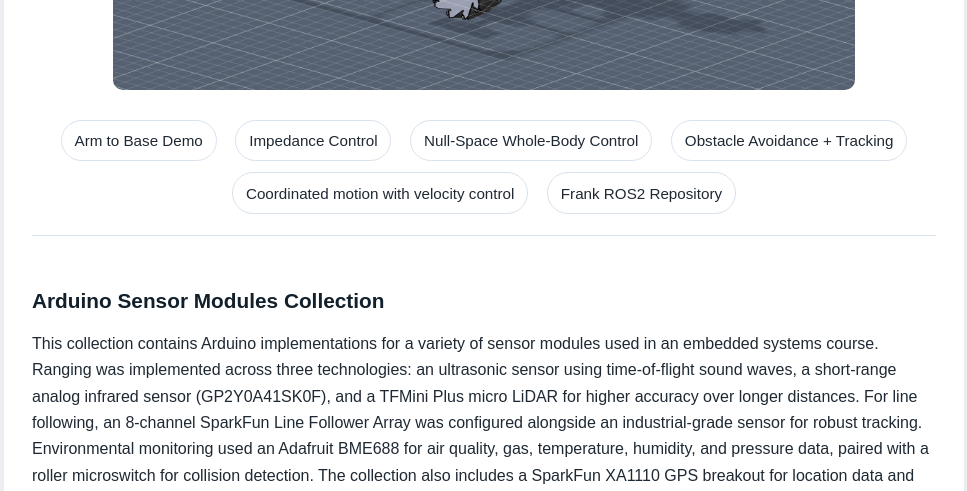
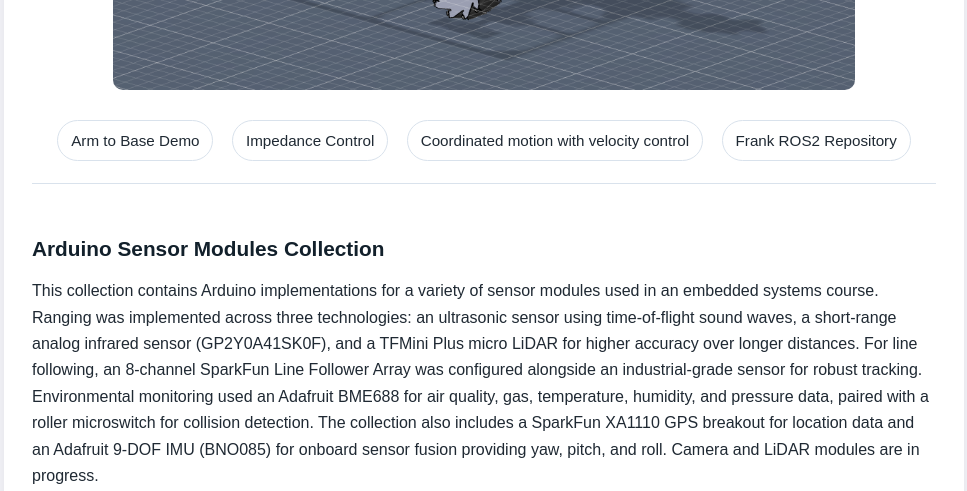
Before and after one commit to kevin866/project_portfolio, a plain HTML site: page index.html in a window 1280 px wide. Shown: the part 1780-2271 px from the top of the page, without its empty margins (156-1123 px from the left). Drawn offline with Linux system fonts and the light colour scheme.

Commit message:
updated demos

```diff
--- a/index.html
+++ b/index.html
@@ -308,8 +308,8 @@
     <div class="links">
       <a href="https://youtube.com/shorts/bZ019xYsN28?si=jBkl1PfUX8O3O2OO" target="_blank" rel="noopener noreferrer">Arm to Base Demo</a>
       <a href="https://youtu.be/eS5MawKX8QY" target="_blank" rel="noopener noreferrer">Impedance Control</a>
-      <a href="https://youtu.be/ChRnr9zuSS8" target="_blank" rel="noopener noreferrer">Null-Space Whole-Body Control</a>
-      <a href="https://www.youtube.com/watch?v=dz8DDqjNEAs" target="_blank" rel="noopener noreferrer">Obstacle Avoidance + Tracking</a>
+      <!-- <a href="https://youtu.be/ChRnr9zuSS8" target="_blank" rel="noopener noreferrer">Null-Space Whole-Body Control</a> -->
+      <!-- <a href="https://www.youtube.com/watch?v=dz8DDqjNEAs" target="_blank" rel="noopener noreferrer">Obstacle Avoidance + Tracking</a> -->
       <a href="https://www.youtube.com/watch?v=T3ctBV8Fl7I" target="_blank" rel="noopener noreferrer">Coordinated motion with velocity control</a>
       <a href="https://github.com/kevin866/Frank_ros2" target="_blank" rel="noopener noreferrer">Frank ROS2 Repository</a>
     </div>
```
